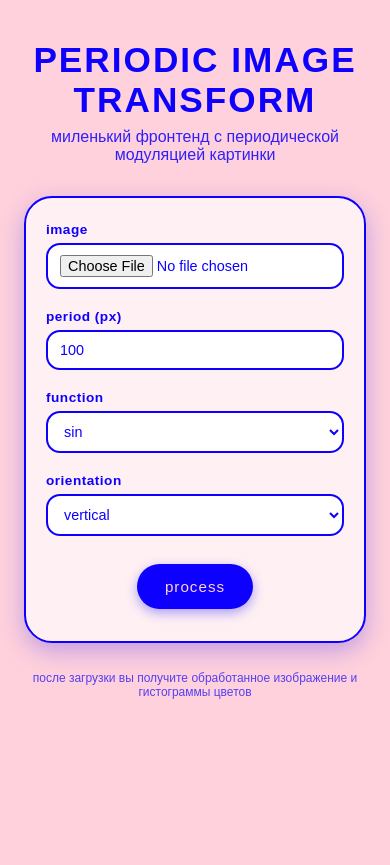
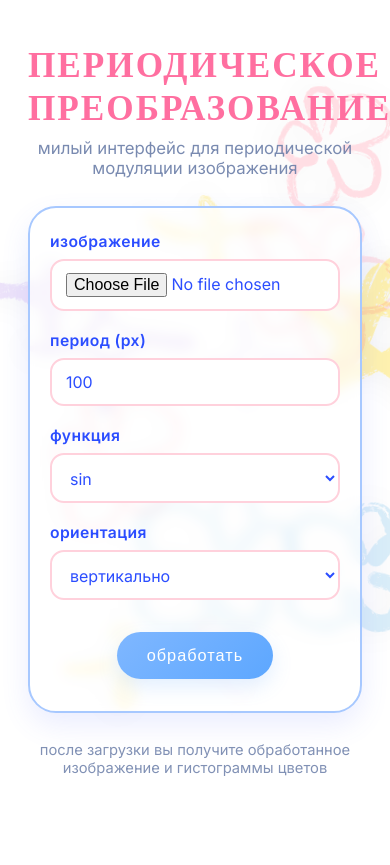
Before and after one commit to siroksgribogami/web_3, a FastAPI app: page / in a window 390 px wide. Before the commit the page ends 699 px from the top, so only its background shows below. Run offline with FastAPI, Linux system fonts and the light colour scheme; some web fonts are replaced.

Commit message:
исправлен дизайн сайта

```diff
--- a/app.py
+++ b/app.py
@@ -21,26 +21,61 @@ app = FastAPI()
 app.mount('/static', StaticFiles(directory=STATIC_DIR), name='static')
 templates = Jinja2Templates(directory=TEMPLATES_DIR)
 
+# If a top-level svg_elements folder exists (project root), expose it at /svg_elements
+ALT_SVG_DIR = os.path.join(BASE_DIR, 'svg_elements')
+if os.path.isdir(ALT_SVG_DIR):
+    app.mount('/svg_elements', StaticFiles(directory=ALT_SVG_DIR), name='svg_elements')
+
 
 def _get_flowers():
-    """Scan static/svg_elements for .svg files and produce randomized positions.
-    Returns a list of dicts: {url, top, left, size, rotate, opacity}.
+    """Сканирует каталоги с SVG-цветами и возвращает список декораций.
+    Локации поиска по приоритету:
+      1) static/svg_elements (если есть и в нём есть .svg)
+      2) svg_elements в корне проекта (если есть и в нём есть .svg)
+
+    Возвращает список словарей:
+      {url, top, left, size, rotate, opacity}
     """
-    svg_dir = os.path.join(STATIC_DIR, 'svg_elements')
     flowers = []
-    if os.path.isdir(svg_dir):
-        files = [f for f in os.listdir(svg_dir) if f.lower().endswith('.svg')]
-        max_items = min(18, len(files))  # limit to avoid overdraw
-        chosen = files[:max_items]
-        for name in chosen:
-            flowers.append({
-                'url': f'/static/svg_elements/{name}',
-                'top': random.randint(0, 85),   # percent
-                'left': random.randint(0, 85),  # percent
-                'size': random.randint(64, 160),  # px
-                'rotate': random.randint(0, 360),
-                'opacity': round(random.uniform(0.15, 0.35), 2),
-            })
+
+    def list_svgs(dir_path: str):
+        try:
+            return [f for f in os.listdir(dir_path) if f.lower().endswith('.svg')]
+        except Exception:
+            return []
+
+    static_svg_dir = os.path.join(STATIC_DIR, 'svg_elements')
+
+    # 1) Пытаемся взять из static/svg_elements
+    files = []
+    url_prefix = '/static/svg_elements'
+    if os.path.isdir(static_svg_dir):
+        files = list_svgs(static_svg_dir)
+
+    # 2) Если файлов нет, пробуем корень проекта svg_elements
+    if not files and os.path.isdir(ALT_SVG_DIR):
+        files = list_svgs(ALT_SVG_DIR)
+        url_prefix = '/svg_elements'
+
+    # Если всё равно пусто — возвращаем пустой список (ничего не рисуем)
+    if not files:
+        return flowers
+
+    # Немного перемешаем, чтобы картинки были разнообразны
+    random.shuffle(files)
+
+    # Разрешим дублирование: берем до 22 элементов, повторяя список при необходимости
+    target_count = min(22, max(8, len(files)))
+    while len(flowers) < target_count:
+        name = random.choice(files)
+        flowers.append({
+            'url': f'{url_prefix}/{name}',
+            'top': random.randint(0, 85),
+            'left': random.randint(0, 85),
+            'size': random.randint(72, 180),
+            'rotate': random.randint(0, 360),
+            'opacity': round(random.uniform(0.28, 0.6), 2),
+        })
     return flowers
 
 
@@ -58,18 +93,18 @@ async def process(request: Request,
                   orientation: str = Form('vertical')):
     # validate inputs
     if func not in ('sin', 'cos'):
-        raise HTTPException(status_code=400, detail='func must be sin or cos')
+        raise HTTPException(status_code=400, detail='параметр func должен быть sin или cos')
     if orientation not in ('vertical', 'horizontal'):
-        raise HTTPException(status_code=400, detail='orientation must be vertical or horizontal')
+        raise HTTPException(status_code=400, detail='параметр orientation должен быть vertical или horizontal')
     if period <= 0:
-        raise HTTPException(status_code=400, detail='period must be > 0')
+        raise HTTPException(status_code=400, detail='параметр period должен быть > 0')
 
     # read uploaded file into PIL Image
     contents = await file.read()
     try:
         img = Image.open(io.BytesIO(contents)).convert('RGB')
     except Exception as e:
-        raise HTTPException(status_code=400, detail=f'Invalid image file: {e}')
+        raise HTTPException(status_code=400, detail=f'Неверный файл изображения: {e}')
 
     # save original
     uid = uuid.uuid4().hex
@@ -88,8 +123,8 @@ async def process(request: Request,
     hist_proc = f'hist_proc_{uid}.png'
     hist_orig_path = os.path.join(STATIC_DIR, hist_orig)
     hist_proc_path = os.path.join(STATIC_DIR, hist_proc)
-    image_ops.save_histogram(img, hist_orig_path, title='Original image color histograms')
-    image_ops.save_histogram(processed, hist_proc_path, title='Processed image color histograms')
+    image_ops.save_histogram(img, hist_orig_path, title='Гистограммы цветов — оригинал')
+    image_ops.save_histogram(processed, hist_proc_path, title='Гистограммы цветов — обработано')
 
     # build urls
     base = request.base_url._url.rstrip('/')
--- a/static/styles.css
+++ b/static/styles.css
@@ -1,8 +1,7 @@
-/* Font face: Kontrabanda (user will supply actual font files) */
-@font-face {
-	font-family: 'Kontrabanda';
-	src: url('/static/fonts/Kontrabanda.woff2') format('woff2'),
-			 url('/static/fonts/Kontrabanda.woff') format('woff');
+/* Use Google webfont: Cormorant Garamond (loaded from templates via Google Fonts) */
+.cormorant-garamond-lab {
+	font-family: "Cormorant Garamond", serif;
+	font-optical-sizing: auto;
 	font-weight: 400;
 	font-style: normal;
 }
@@ -10,53 +9,55 @@
 html, body { height: 100%; }
 body.theme-pastel {
 	margin: 0;
-	font-family: 'Kontrabanda', Arial, sans-serif;
-	background: #FFD1DC;
-	color: #0D00FF;
+	/* Inter для основного текста, Cormorant для заголовков */
+	font-family: 'Inter', "Cormorant Garamond", system-ui, -apple-system, "Segoe UI", Roboto, "Helvetica Neue", Arial, sans-serif;
+	background: #ffffff; /* белый фон */
+	color: #2B4DFF; /* мягкий голубой для основного текста */
 	overflow-x: hidden;
+	-webkit-font-smoothing: antialiased;
 }
 
-/* Decorative flower canvas */
-.flowers-canvas { position: fixed; inset: 0; pointer-events: none; z-index: 1; }
-.flower { position: absolute; filter: blur(0.4px); transition: transform 6s linear; }
-.flower:hover { transform: scale(1.05); }
+/* Холст декоративных цветов: отправляем на задний план */
+.flowers-canvas { position: fixed; inset: 0; pointer-events: none; z-index: 0; }
+.flower { position: absolute; display: block; transition: transform 6s linear, opacity 1s ease; will-change: transform, opacity; filter: drop-shadow(0 6px 12px rgba(0,0,0,0.08)); opacity: 0.75; mix-blend-mode: multiply; pointer-events: none; animation: drift 28s linear infinite; }
+.flower:hover { transform: scale(1.06) rotate(6deg); opacity: 0.98; }
 
-/* Layout */
-.container { position: relative; z-index: 2; max-width: 1100px; margin: 0 auto; padding: 40px 24px 80px; }
-header { text-align: center; margin-bottom: 32px; }
-.brand { font-size: clamp(2.2rem, 5vw, 4rem); letter-spacing: 2px; margin: 0 0 8px; text-transform: uppercase; }
-.subtitle { font-size: 1rem; margin: 0; opacity: 0.85; text-transform: lowercase; }
+/* Компоновка */
+.container { position: relative; z-index: 2; max-width: 1100px; margin: 0 auto; padding: 44px 28px 88px; }
+header { text-align: center; margin-bottom: 28px; }
+.brand { font-family: "Cormorant Garamond", serif; font-size: clamp(2.4rem, 6vw, 4.4rem); letter-spacing: 2px; margin: 0 0 8px; text-transform: uppercase; color: #FF6FA0; }
+.subtitle { font-family: 'Inter', system-ui, -apple-system, "Segoe UI", Roboto, Arial, sans-serif; font-size: 1.05rem; margin: 0; opacity: 0.9; text-transform: lowercase; color: #6b7ea8; }
 
-/* Card */
-.card { background: #ffffffaa; backdrop-filter: blur(6px); border: 2px solid #0D00FF; border-radius: 28px; padding: 32px 32px 40px; box-shadow: 0 8px 24px rgba(13,0,255,0.25); }
+/* Карточка */
+.card { background: #ffffffaa; backdrop-filter: blur(6px); border: 2px solid #A7C8FF; border-radius: 28px; padding: 32px 32px 40px; box-shadow: 0 12px 28px rgba(91,110,255,0.12); }
 
-/* Form grid */
-.form-grid { display: grid; grid-template-columns: repeat(auto-fit,minmax(200px,1fr)); gap: 20px; }
-.field { display: flex; flex-direction: column; gap: 6px; font-size: 0.85rem; letter-spacing: 0.5px; }
+/* Сетка формы */
+.form-grid { display: grid; grid-template-columns: repeat(auto-fit,minmax(220px,1fr)); gap: 20px; }
+.field { display: flex; flex-direction: column; gap: 8px; font-size: 0.98rem; letter-spacing: 0.4px; }
 .field span { text-transform: lowercase; font-weight: 600; }
 .field input[type='file'],
 .field input[type='number'],
-.field select { padding: 10px 12px; border: 2px solid #0D00FF; border-radius: 14px; background: #fff; color: #0D00FF; font-family: inherit; font-size: 0.9rem; }
-.field input:focus, .field select:focus { outline: 3px solid #0D00FF55; }
+.field select { padding: 12px 14px; border: 2px solid #FFD1DC; border-radius: 14px; background: #fff; color: #2B4DFF; font-family: inherit; font-size: 1rem; }
+.field input:focus, .field select:focus { outline: 3px solid rgba(91,110,255,0.18); }
 
-.actions { display: flex; align-items: center; justify-content: center; margin-top: 8px; }
-.btn-primary { background: #0D00FF; color: #FFD1DC; border: none; padding: 14px 28px; border-radius: 50px; font-size: 0.95rem; cursor: pointer; letter-spacing: 1px; text-decoration: none; text-transform: lowercase; box-shadow: 0 4px 12px rgba(13,0,255,0.35); transition: background 0.3s, transform 0.3s; }
-.btn-primary:hover { background: #1205d4; transform: translateY(-3px); }
-.btn-primary:active { transform: translateY(0); }
+.actions { display: flex; align-items: center; justify-content: center; margin-top: 12px; }
+.btn-primary { background: linear-gradient(135deg,#7FB7FF 0%, #5DA7FF 100%); color: #ffffff; border: none; padding: 14px 30px; border-radius: 999px; font-size: 1.02rem; cursor: pointer; letter-spacing: 1px; text-decoration: none; text-transform: lowercase; box-shadow: 0 8px 20px rgba(93,167,255,0.18); transition: transform 0.22s ease, box-shadow 0.22s ease; }
+.btn-primary:hover { transform: translateY(-4px); box-shadow: 0 14px 28px rgba(93,167,255,0.22); }
+.btn-primary:active { transform: translateY(-1px); }
 
-footer.note { margin-top: 28px; font-size: 0.75rem; text-align: center; opacity: 0.7; }
+footer.note { margin-top: 28px; font-size: 0.92rem; text-align: center; opacity: 0.85; color: #6b7ea8; }
 
-/* Result page panels */
+/* Панели страницы результата */
 .gallery, .histograms { display: grid; gap: 32px; margin-top: 32px; grid-template-columns: repeat(auto-fit,minmax(280px,1fr)); }
-.panel { background: #ffffffcc; border: 2px solid #0D00FF; border-radius: 24px; padding: 24px; position: relative; overflow: hidden; }
-.panel-title { margin: 0 0 12px; font-size: 1.1rem; text-transform: lowercase; letter-spacing: 1px; }
-.preview, .hist-img { width: 100%; border-radius: 16px; border: 2px solid #0D00FF; display: block; background: #fff; }
+.panel { background: #ffffffcc; border: 2px solid #A7C8FF; border-radius: 24px; padding: 24px; position: relative; overflow: hidden; }
+.panel-title { margin: 0 0 12px; font-size: 1.12rem; text-transform: lowercase; letter-spacing: 0.6px; color: #2B4DFF; }
+.preview, .hist-img { width: 100%; border-radius: 16px; border: 2px solid #A7C8FF; display: block; background: #fff; }
 
-/* Scrollbar styling (webkit) */
+/* Оформление полосы прокрутки (webkit) */
 ::-webkit-scrollbar { width: 10px; }
-::-webkit-scrollbar-track { background: #FFD1DC; }
-::-webkit-scrollbar-thumb { background: #0D00FF; border-radius: 20px; }
-::-webkit-scrollbar-thumb:hover { background: #1605d4; }
+::-webkit-scrollbar-track { background: #fff; }
+::-webkit-scrollbar-thumb { background: linear-gradient(180deg,#FFD1DC,#FFB0C0); border-radius: 20px; }
+::-webkit-scrollbar-thumb:hover { background: linear-gradient(180deg,#FFD1DC,#FF9BAA); }
 
 @media (max-width: 640px) {
 	.card { padding: 24px 20px 32px; }
@@ -64,10 +65,9 @@ footer.note { margin-top: 28px; font-size: 0.75rem; text-align: center; opacity:
 	.panel { padding: 18px; }
 }
 
-/* Simple fade for flowers */
+/* Простая анимация для цветов */
 @keyframes drift {
 	0% { transform: translateY(0) rotate(0deg); }
 	50% { transform: translateY(-8px) rotate(180deg); }
 	100% { transform: translateY(0) rotate(360deg); }
 }
-.flower { animation: drift 30s linear infinite; }
--- a/templates/index.html
+++ b/templates/index.html
@@ -3,7 +3,11 @@
 <head>
   <meta charset="utf-8">
   <meta name="viewport" content="width=device-width, initial-scale=1" />
-  <title>Variant 18 — Periodic Image Transform</title>
+  <title>Вариант 18 — Периодическое преобразование изображения</title>
+  <link rel="preconnect" href="https://fonts.googleapis.com">
+  <link rel="preconnect" href="https://fonts.gstatic.com" crossorigin>
+  <link href="https://fonts.googleapis.com/css2?family=Cormorant+Garamond:ital,wght@0,300..700;1,300..700&display=swap" rel="stylesheet">
+  <link href="https://fonts.googleapis.com/css2?family=Inter:wght@300;400;600&display=swap" rel="stylesheet">
   <link rel="stylesheet" href="/static/styles.css">
 </head>
 <body class="theme-pastel">
@@ -18,24 +22,24 @@
 
   <main class="container">
     <header>
-      <h1 class="brand">PERIODIC IMAGE TRANSFORM</h1>
-      <p class="subtitle">миленький фронтенд с периодической модуляцией картинки</p>
+      <h1 class="brand">ПЕРИОДИЧЕСКОЕ ПРЕОБРАЗОВАНИЕ</h1>
+      <p class="subtitle">милый интерфейс для периодической модуляции изображения</p>
     </header>
 
     <section class="card">
       <form action="/" enctype="multipart/form-data" method="post" class="form-grid">
         <label class="field">
-          <span>image</span>
+          <span>изображение</span>
           <input type="file" name="file" accept="image/*" required>
         </label>
 
         <label class="field">
-          <span>period (px)</span>
+          <span>период (px)</span>
           <input type="number" name="period" value="100" min="1" step="1" required>
         </label>
 
         <label class="field">
-          <span>function</span>
+          <span>функция</span>
           <select name="func">
             <option value="sin">sin</option>
             <option value="cos">cos</option>
@@ -43,20 +47,20 @@
         </label>
 
         <label class="field">
-          <span>orientation</span>
+          <span>ориентация</span>
           <select name="orientation">
-            <option value="vertical">vertical</option>
-            <option value="horizontal">horizontal</option>
+            <option value="vertical">вертикально</option>
+            <option value="horizontal">горизонтально</option>
           </select>
         </label>
 
         <div class="actions">
-          <button class="btn-primary" type="submit">process</button>
+          <button class="btn-primary" type="submit">обработать</button>
         </div>
       </form>
     </section>
 
-    <footer class="note">после загрузки вы получите обработанное изображение и гистограммы цветов</footer>
+  <footer class="note">после загрузки вы получите обработанное изображение и гистограммы цветов</footer>
   </main>
   <script>
     // Apply flower positions from data- attributes to avoid Jinja inside inline CSS
```
Also changed, not shown: image_ops.py (+12 -12 lines), templates/result.html (+16 -12 lines), README.md.
